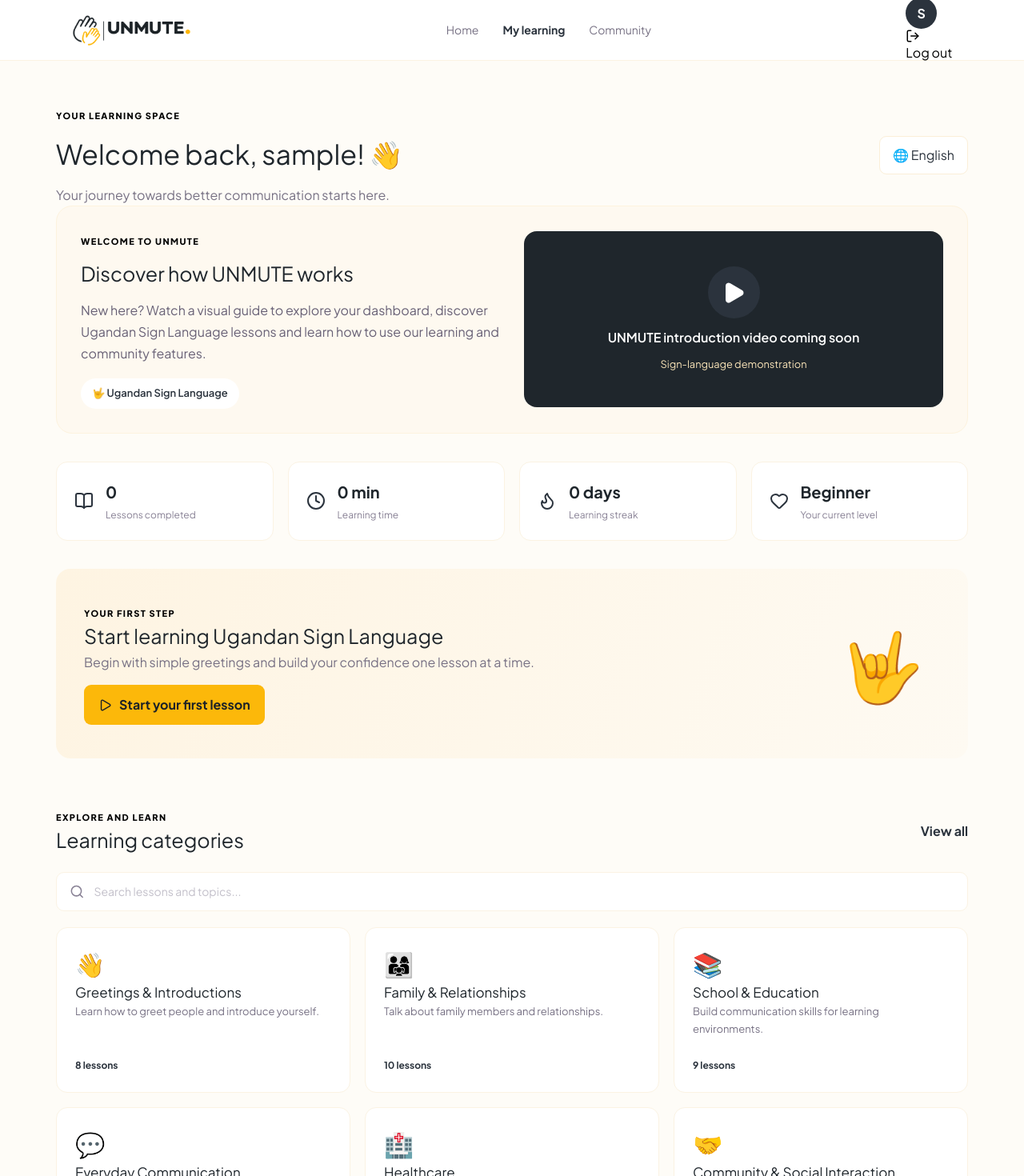
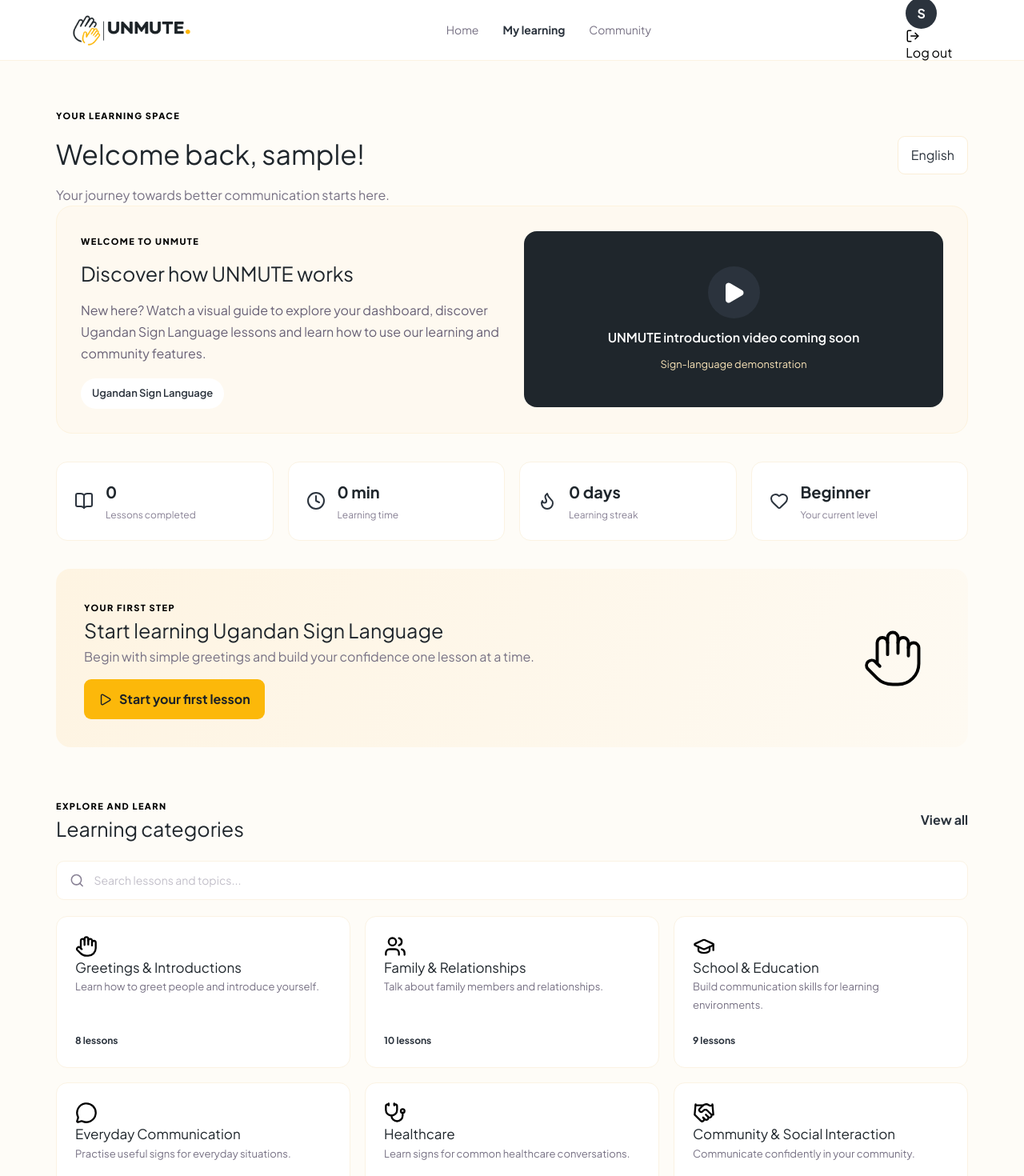
Before and after one commit to NakazibweRose/UNMUTE, a React (Vite) app in the folder frontend/: page /dashboard in a window 1280 px wide. Shown: the top 1470 px of the page at 80% size. Built offline with nearby package versions, Linux system fonts and the light colour scheme; no server answers; sample sign-in values are in the browser's storage.

Commit message:
style(frontend): remove emojis; use lucide icons for categories
Drop the purple hearts and casual emojis (clashed with the amber brand).
Replace Dashboard category emojis with lucide icons (Hand, Users,
GraduationCap, MessageCircle, Stethoscope, Handshake).

```diff
--- a/frontend/src/pages/Community.jsx
+++ b/frontend/src/pages/Community.jsx
@@ -975,7 +975,7 @@ const handleDeletePost = async (postId) => {
         <div className="community-welcome">
           <span className="section-label">GROW TOGETHER</span>
 
-          <h1>Welcome to the UNMUTE Community 💜</h1>
+          <h1>Welcome to the UNMUTE Community</h1>
 
           <p>
             A space to share experiences, ask questions,
--- a/frontend/src/pages/Dashboard.jsx
+++ b/frontend/src/pages/Dashboard.jsx
@@ -4,10 +4,13 @@ import {
   Clock,
   Flame,
   GraduationCap,
+  Hand,
+  Handshake,
   Heart,
   MessageCircle,
   Play,
   Search,
+  Stethoscope,
   Users,
   LogOut,
 } from 'lucide-react'
@@ -20,42 +23,42 @@ const categories = [
   {
     title: 'Greetings & Introductions',
     description: 'Learn how to greet people and introduce yourself.',
-    icon: '👋',
+    icon: Hand,
     lessons: 8,
     lessonId: 'greetings',
   },
   {
     title: 'Family & Relationships',
     description: 'Talk about family members and relationships.',
-    icon: '👨‍👩‍👧',
+    icon: Users,
     lessons: 10,
     lessonId: 'family',
   },
   {
     title: 'School & Education',
     description: 'Build communication skills for learning environments.',
-    icon: '📚',
+    icon: GraduationCap,
     lessons: 9,
     lessonId: 'school',
   },
   {
     title: 'Everyday Communication',
     description: 'Practise useful signs for everyday situations.',
-    icon: '💬',
+    icon: MessageCircle,
     lessons: 12,
     lessonId: 'everyday',
   },
   {
     title: 'Healthcare',
     description: 'Learn signs for common healthcare conversations.',
-    icon: '🏥',
+    icon: Stethoscope,
     lessons: 7,
     lessonId: 'healthcare',
   },
   {
     title: 'Community & Social Interaction',
     description: 'Communicate confidently in your community.',
-    icon: '🤝',
+    icon: Handshake,
     lessons: 8,
     lessonId: 'community',
   },
@@ -125,14 +128,14 @@ function Dashboard() {
         <div className="dashboard-welcome">
           <div>
             <span className="section-label">YOUR LEARNING SPACE</span>
-            <h1>Welcome back, {username}! 👋</h1>
+            <h1>Welcome back, {username}!</h1>
             <p>
               Your journey towards better communication starts here.
             </p>
           </div>
 
           <span className="language-select">
-            🌐 English
+            English
           </span>
         </div>
 
@@ -150,7 +153,7 @@ function Dashboard() {
             </p>
 
             <div className="video-guide-language">
-              🤟 Ugandan Sign Language
+              Ugandan Sign Language
             </div>
           </div>
 
@@ -225,7 +228,7 @@ function Dashboard() {
             </button>
           </div>
 
-          <div className="continue-art">🤟</div>
+          <div className="continue-art"><Hand size={78} strokeWidth={1.2} /></div>
         </section>
 
         {/* Learning Categories */}
@@ -256,7 +259,9 @@ function Dashboard() {
           </div>
 
           <div className="category-grid">
-            {filteredCategories.map((category) => (
+            {filteredCategories.map((category) => {
+              const Icon = category.icon
+              return (
                 <article
                   className="category-card"
                   key={category.lessonId}
@@ -271,7 +276,7 @@ function Dashboard() {
                   }}
                 >
                   <div className="category-emoji">
-                  {category.icon}
+                    <Icon size={28} />
                   </div>
 
                   <h3>{category.title}</h3>
@@ -280,7 +285,8 @@ function Dashboard() {
 
                   <span>{category.lessons} lessons</span>
                 </article>
-            ))}
+              )
+            })}
           </div>
 
           {filteredCategories.length === 0 && (
--- a/frontend/src/pages/Login.jsx
+++ b/frontend/src/pages/Login.jsx
@@ -60,7 +60,7 @@ function Login() {
     <div className="auth-page">
       <div className="auth-card">
         <img src="/logo.png" alt="UNMUTE" className="auth-logo" />
-        <h1>Welcome Back 💜</h1>
+        <h1>Welcome Back</h1>
         <p>Log in to continue your UNMUTE journey.</p>
 
         {location.state?.message && (
--- a/frontend/src/pages/Register.jsx
+++ b/frontend/src/pages/Register.jsx
@@ -62,7 +62,7 @@ function Register() {
     <div className="auth-page">
       <div className="auth-card">
         <img src="/logo.png" alt="UNMUTE" className="auth-logo" />
-        <h1>Join UNMUTE 💜</h1>
+        <h1>Join UNMUTE</h1>
         <p>Create your account and start your learning journey.</p>
 
         {error && <p className="auth-error">{error}</p>}
```
Lines whose indentation alone changed are shown as unchanged.
